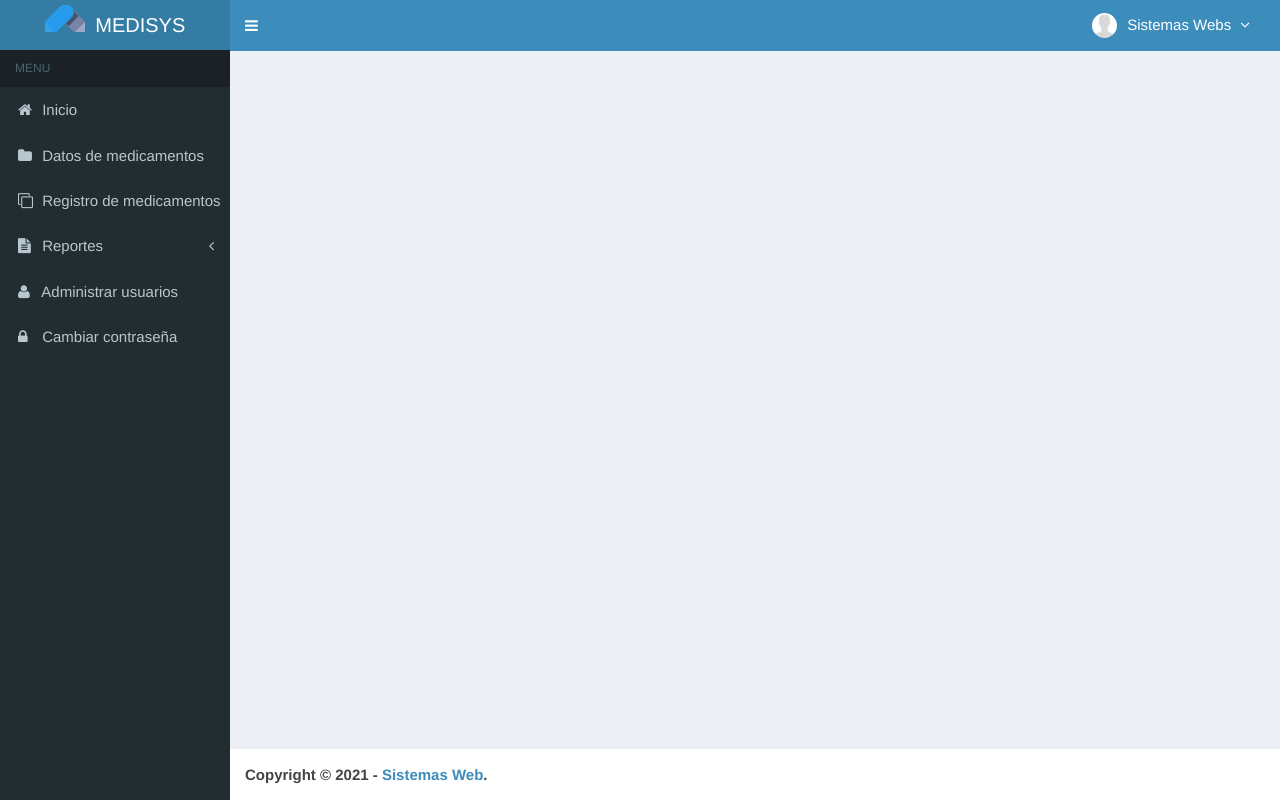
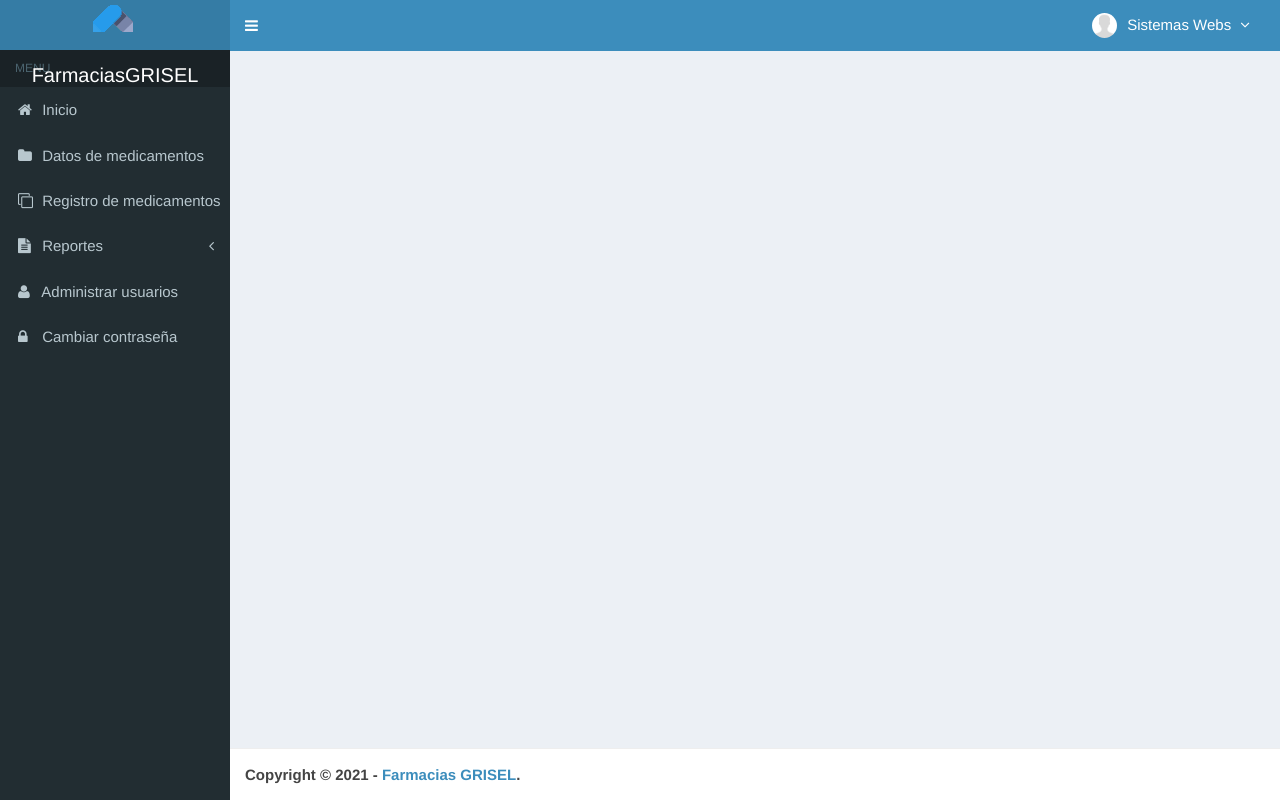
Before and after one commit to Juan-Chalo/Proyecto_GRISEL, a PHP site: page /tcpdf/main.php?module=1 in a window 1280 px wide. Run offline with PHP 8.4, Linux system fonts and the light colour scheme; a user stored in the database is signed in; data comes from the database, SQL or seed files in the repository; some libraries are stand-ins or nearby versions; some web fonts are replaced.

Commit message:
actualizacion

```diff
--- a/index.php
+++ b/index.php
@@ -3,7 +3,7 @@
 <html>
   <head>
     <meta charset="UTF-8">
-    <title>Login | Inventario de Medicamentos</title>
+    <title>Login | Farmacia Grisel</title>
     <meta content='width=device-width, initial-scale=1, maximum-scale=1, user-scalable=no' name='viewport'>
     <meta http-equiv="Content-Type" content="text/html; charset=utf-8" />
     <meta name="description" content="Aplikasi Persediaan Obat pada Apotek">
@@ -27,7 +27,7 @@
   <body class="login-page bg-login">
     <div class="login-box">
       <div style="color:#3c8dbc" class="login-logo">
-        <img style="margin-top:-12px" src="assets/img/logo-blue.png" alt="Logo" height="50"> <b>MEDISYS</b>
+        <img style="margin-top:-12px" src="assets/img/logo-blue.png" alt="Logo" height="50"> <b>Farmacias GRISEL</b>
       </div><!-- /.login-logo -->
       <?php
 
@@ -53,7 +53,7 @@
       ?>
 
       <div class="login-box-body">
-        <p class="login-box-msg"><i class="fa fa-user icon-title"></i> Por favor Inicie Sesión</p>
+        <p class="login-box-msg"><i class="fa fa-user icon-title"></i> Por favor Ingrese sus Credenciales</p>
         <br/>
         <form action="login-check.php" method="POST">
           <div class="form-group has-feedback">
--- a/main.php
+++ b/main.php
@@ -6,7 +6,7 @@ session_start();
 <html>
   <head>
     <meta charset="UTF-8">
-    <title>Panel de administración | Inventario de Medicamentos</title>
+    <title>Panel de administración</title>
     <meta content='width=device-width, initial-scale=1, maximum-scale=1, user-scalable=no' name='viewport'>
     <meta http-equiv="Content-Type" content="text/html; charset=utf-8" />
     <meta name="description" content="Inventario de Medicamentos">
@@ -85,7 +85,7 @@ session_start();
         <!-- Logo -->
         <a href="?module=beranda" class="logo">
           <img style="margin-top:-15px;margin-right:5px" src="assets/img/logo-blue.png" alt="Logo">
-          <span style="font-size:20px">MEDISYS</span>
+          <span style="font-size:20px">FarmaciasGRISEL</span>
         </a>
 
         <nav class="navbar navbar-static-top" role="navigation">
@@ -140,7 +140,7 @@ session_start();
       </div><!-- /.content-wrapper -->
 
       <footer class="main-footer">
-        <strong>Copyright &copy; <?php echo date('Y');?> - <a href="http://obedalvarado.pw/" target="_blank">Sistemas Web</a>.</strong>
+        <strong>Copyright &copy; <?php echo date('Y');?> - <a href="http://obedalvarado.pw/" target="_blank">Farmacias GRISEL</a>.</strong>
       </footer>
     </div><!-- ./wrapper -->
 
--- a/modules/start/view.php
+++ b/modules/start/view.php
@@ -15,7 +15,7 @@
         <div class="alert alert-info alert-dismissable">
           <button type="button" class="close" data-dismiss="alert" aria-hidden="true">&times;</button>
           <p style="font-size:15px">
-            <i class="icon fa fa-user"></i> Bienvenido <strong><?php echo $_SESSION['name_user']; ?></strong> a la aplicación de inventario de medicamentos.
+            <i class="icon fa fa-user"></i> Bienvenido <strong><?php echo $_SESSION['name_user']; ?></strong> Farmacias GRISEL Guatemala.
           </p>
         </div>
       </div>
```
